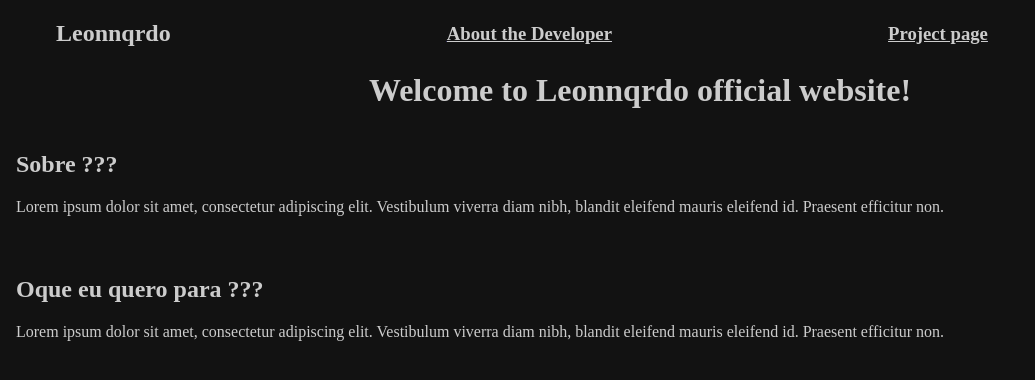
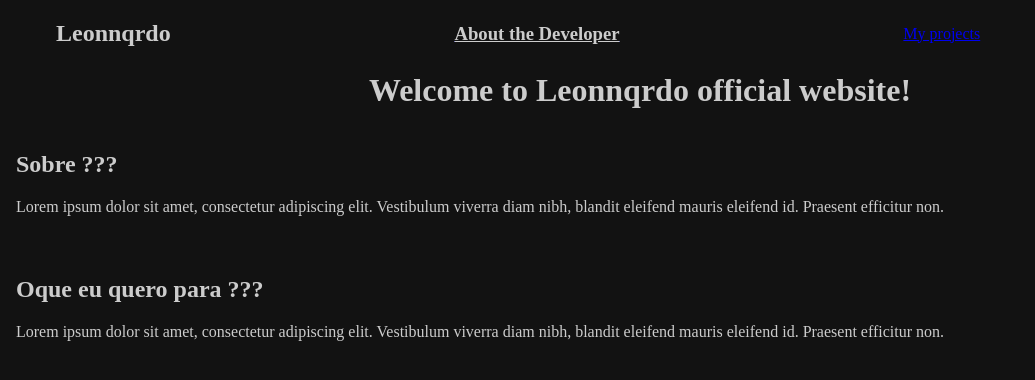
Before and after one commit to Leonnqrdo/Leonnqrdo, a plain HTML site: page index.html in a window 1280 px wide. Shown: the whole page, without its empty margins (0-1035 px from the left). Drawn offline with Linux system fonts and the light colour scheme.

Commit message:
Atualizar

```diff
--- a/index.html
+++ b/index.html
@@ -17,7 +17,7 @@
                 <a href="abtthedev.html"><h3 class="link">About the Developer</h3></a>
             </li>
             <li>
-                <a href="https://scratch.mit.edu/projects/1203077376" target="_blank" rel="noopener noreferrer"><h3 class="link">Project page</h3></a>
+                <a href="myprojects.html"link">My projects</h3></a>
             </li>
             <li>
                 <h3></h3>
```
